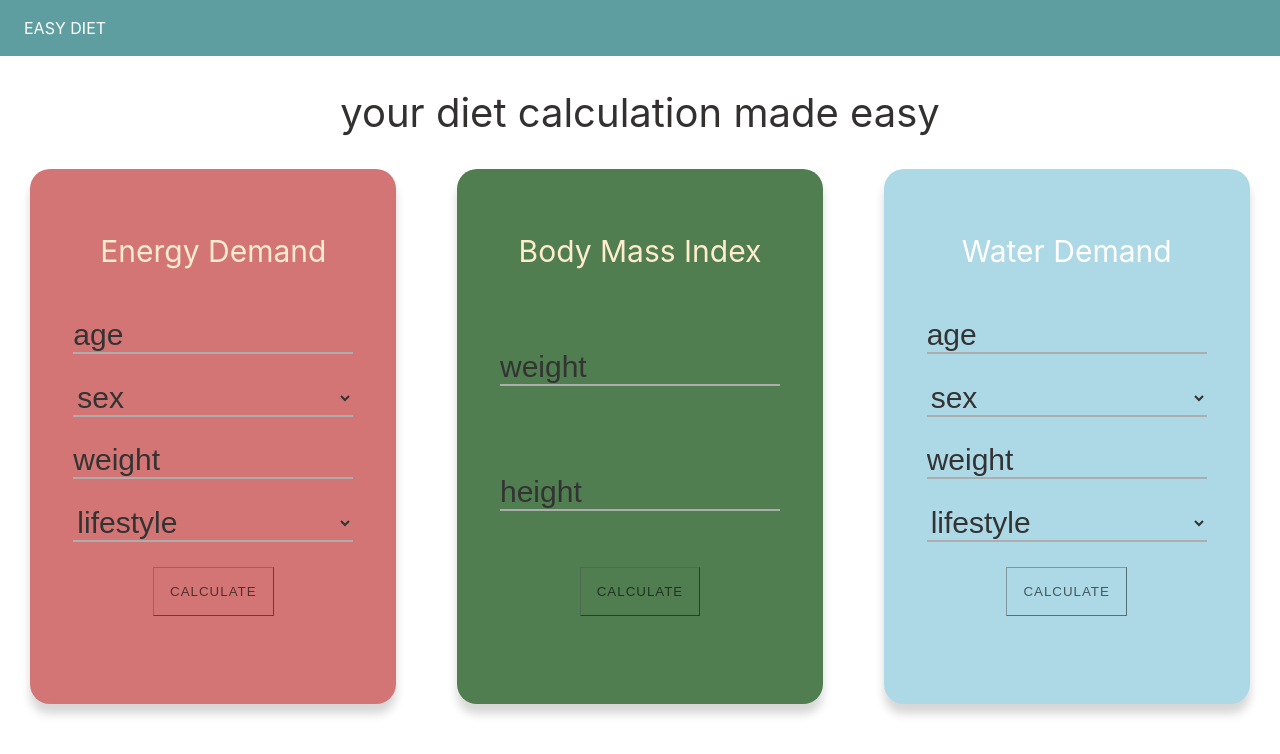
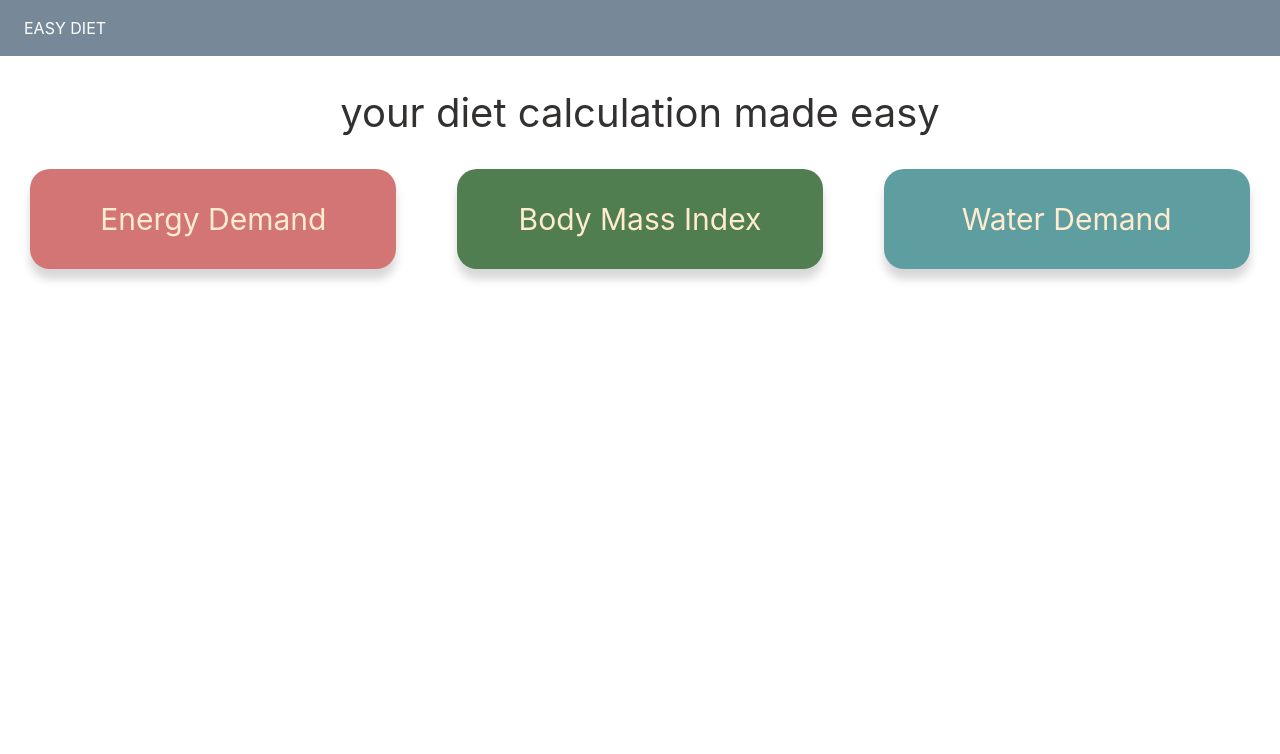
Before and after one commit to frontendpole/ReactApp-DietKit, a React (Create React App) app: page / in a window 1280 px wide. Shown: the top 754 px of the page. Built offline with nearby package versions, Linux system fonts and the light colour scheme.

Commit message:
Add React Router

```diff
--- a/src/App.js
+++ b/src/App.js
@@ -6,19 +6,57 @@ import { CardBMI } from './containers/Card/CardBMI/CardBMI'
 import { CardEnergy } from './containers/Card/CardEnergy/CardEnergy'
 import { CardWater } from './containers/Card/CardWater/CardWater'
 import Footer from './components/Footer/Footer'
+import {
+  BrowserRouter as Router,
+  Switch,
+  Route,
+} from "react-router-dom";
+import ChoiceEnergy from './elements/Choice/ChoiceEnergy/ChoiceEnergy'
+import ChoiceBMI from './elements/Choice/ChoiceBMI/ChoiceBMI'
+import ChoiceWater from './elements/Choice/ChoiceWater/ChoiceWater'
 
 export class App extends Component {
   render() {
     return (
       <div className={classes.AppWrapper}>
-        <Nav />
+        <Router>
+          <Switch>
+            <Route exact path='/'>
+              <Nav backgroundColor='lightslategray' />
               <Header content='your diet calculation made easy' fontSize='40px' />
               <div className={classes.AppMain}>
+                <ChoiceEnergy />
+                <ChoiceBMI />
+                <ChoiceWater />
+              </div>
+              <Footer />
+            </Route>
+            <Route path='/EnergyDemandCalculator'>
+              <Nav backgroundColor='rgb(211, 117, 117)' />
+              <Header content='calculate the daily energy demand' fontSize='40px' />
+              <div className={classes.AppMain}>
                 <CardEnergy />
+              </div>
+              <Footer />
+            </Route>
+            <Route path='/BMICalculator'>
+              <Nav backgroundColor='rgb(80, 126, 80)' />
+              <Header content='calculate the body mass index' fontSize='40px' />
+              <div className={classes.AppMain}>
                 <CardBMI />
+              </div>
+              <Footer />
+            </Route>
+            <Route path='/WaterDemandCalculator'>
+              <Nav backgroundColor='cadetblue' />
+              <Header content='calculate the daily water demand' fontSize='40px' />
+              <div className={classes.AppMain}>
                 <CardWater />
               </div>
               <Footer />
+            </Route>
+          </Switch>
+        </Router>
       </div>
     );
   }
--- /dev/null
+++ b/src/components/Form/FormWater/FormWater.js
@@ -0,0 +1,26 @@
+import React, { Component } from 'react';
+import classes from '../Form.module.css'
+import Input from '../../../elements/InputField/InputField'
+
+export const formWater = (props) => {
+  return (
+    <div className={classes.FormWrapper}>
+      <Input
+        type='text'
+        name='weight'
+        placeholder='weight'
+        value={props.value}
+        onChange={props.onChange}>
+      </Input>
+      <select className={classes.select} name='training' onChange={props.onChange}>
+        <option className={classes.option} value="training">training</option>
+        <option value="no training day">no training day</option>
+        <option value="mild training day">mild training day</option>
+        <option value="moderate training day">moderate training day</option>
+        <option value="hard training day">hard training day</option>
+      </select>
+    </div>
+  )
+}
+
+export default formWater;
--- a/src/components/Nav/Nav.js
+++ b/src/components/Nav/Nav.js
@@ -1,12 +1,14 @@
 import React from 'react';
-
 import classes from './Nav.module.css';
+import {
+  Link
+} from "react-router-dom";
 
 const nav = (props) => {
   return (
-    <nav className={classes.Nav}>
-      <a className={classes.Logo} href="#">EASY DIET</a>
-    </nav>
+    <nav className={classes.Nav} style={{ backgroundColor: props.backgroundColor }}>
+      <Link className={classes.Logo} to='/'>EASY DIET</Link>
+    </nav >
   );
 }
 
--- a/src/components/Nav/Nav.module.css
+++ b/src/components/Nav/Nav.module.css
@@ -3,7 +3,6 @@
   padding: .5rem 1.5rem;
   height: 100%;
   min-height: 2.5rem;
-  background: cadetblue;
   display: flex;
   align-items: center;
   justify-content: flex-start;
--- a/src/containers/Card/CardWater/CardWater.js
+++ b/src/containers/Card/CardWater/CardWater.js
@@ -1,16 +1,14 @@
 import React, { Component } from 'react';
 import classes from '../../Card/Card.module.css';
 import Header from '../../../components/Header/Header';
-import FormEnergy from '../../../components/Form/FormEnergy/FormEnergy'
+import FormWater from '../../../components/Form/FormWater/FormWater'
 import Button from '../../../elements/Button/Button'
 import Result from '../../../elements/Result/Result'
 
 export class CardWater extends Component {
   state = {
-    age: '',
-    sex: '',
     weight: '',
-    lifestyle: '',
+    training: '',
     result: ''
   }
 
@@ -25,73 +23,30 @@ export class CardWater extends Component {
   }
 
   startCalc = () => {
-    let age = this.state.age
-    let sex = this.state.sex
     let weight = this.state.weight
-    let lifestyle = this.state.lifestyle
-    if (age && sex != "sex" && weight && lifestyle != 'lifestyle') {
-      if (age >= 10 && age <= 18) {
-        if (sex === 'male') {
-          let result = (weight * 17.5) + 651;
-          let lifestyleValue = lifestyle === 'sedentary' ? 1.4 : lifestyle === 'moderate' ? 1.7 : lifestyle === 'active' ? 2 : console.log('something wrong with the result');
-          result = result * lifestyleValue;
-          result = `${Math.floor(result)} kcal`;
+    let training = this.state.training
+    if (weight && training != 'training') {
+      let result = (weight / 10 * 300)
+      if (training === 'no training day') {
+        this.setState({
+          result: result + ' ml'
+        });
+      }
+      if (training === 'mild training day') {
+        result = result + 500 + ' ml'
         this.setState({
           result
         });
-        }
-        if (sex === 'female') {
-          let result = (weight * 12.2) + 746;
-          let lifestyleValue = lifestyle === 'sedentary' ? 1.4 : lifestyle === 'moderate' ? 1.7 : lifestyle === 'active' ? 2 : console.log('something wrong with the result');
-          result = result * lifestyleValue;
-          result = `${Math.floor(result)} kcal`;
+      } else if (training === 'moderate training day') {
+        result = result + 1000 + ' ml'
         this.setState({
           result
         });
-        }
-      }
-      else if (age >= 19 && age <= 30) {
-        if (sex === 'male') {
-          let result = (weight * 15.3) + 679;
-          let lifestyleValue = lifestyle === 'sedentary' ? 1.4 : lifestyle === 'moderate' ? 1.7 : lifestyle === 'active' ? 2 : console.log('something wrong with the result');
-          result = result * lifestyleValue;
-          result = `${Math.floor(result)} kcal`;
+      } else if (training === 'hard training day') {
+        result = result + 1500 + ' ml'
         this.setState({
           result
         });
-        }
-        if (sex === 'female') {
-          let result = (weight * 14.7) + 496;
-          let lifestyleValue = lifestyle === 'sedentary' ? 1.4 : lifestyle === 'moderate' ? 1.7 : lifestyle === 'active' ? 2 : console.log('something wrong with the result');
-          result = result * lifestyleValue;
-          result = `${Math.floor(result)} kcal`;
-          this.setState({
-            result
-          });
-        }
-      }
-      else if (age >= 31 && age <= 100) {
-        if (sex === 'male') {
-          let result = (weight * 11.6) + 879;
-          let lifestyleValue = lifestyle === 'sedentary' ? 1.4 : lifestyle === 'moderate' ? 1.7 : lifestyle === 'active' ? 2 : console.log('something wrong with the result');
-          result = result * lifestyleValue;
-          result = `${Math.floor(result)} kcal`;
-          this.setState({
-            result
-          });
-        }
-        if (sex === 'female') {
-          let result = (weight * 8.7) + 829;
-          let lifestyleValue = lifestyle === 'sedentary' ? 1.4 : lifestyle === 'moderate' ? 1.7 : lifestyle === 'active' ? 2 : console.log('something wrong with the result');
-          result = result * lifestyleValue;
-          result = `${Math.floor(result)} kcal`;
-          this.setState({
-            result
-          });
-        }
-      }
-      else {
-        alert("Your age must be from 10 to 100, please put another age value.")
       }
     } else {
       alert('Please put all of the data.')
@@ -101,9 +56,9 @@ export class CardWater extends Component {
 
   render() {
     return (
-      <div className={classes.Card} style={{ backgroundColor: 'lightblue' }}>
+      <div className={classes.Card} style={{ backgroundColor: 'cadetblue' }}>
         <Header content='Water Demand' color='white' fontSize='30px' />
-        <FormEnergy
+        <FormWater
           onChange={this.inputHandler}
         />
         <Button onClick={this.startCalc} />
--- /dev/null
+++ b/src/elements/Choice/Choice.module.css
@@ -0,0 +1,19 @@
+.Choice {
+  display: flex;
+  /* flex-direction: column; */
+  justify-content: space-around;
+  align-items: center;
+  width: 100%;
+  max-width: 350px;
+  max-height: 600px;
+  margin: 0 auto;
+  border-radius: 20px;
+  box-shadow: 0 10px 10px 0 rgba(0, 0, 0, .16);
+  padding: 2rem 0.5rem;
+}
+
+.Choice a {
+  color: blanchedalmond;
+  font-size: 30px;
+  text-decoration: none;
+}
--- /dev/null
+++ b/src/elements/Choice/ChoiceBMI/ChoiceBMI.js
@@ -0,0 +1,18 @@
+import React from 'react';
+import classes from '../Choice.module.css'
+import {
+  BrowserRouter as Router,
+  Switch,
+  Route,
+  Link
+} from "react-router-dom";
+
+const choiceBMI = (props) => {
+  return (
+    <div className={classes.Choice} style={{ backgroundColor: 'rgb(80, 126, 80)' }}>
+      <Link to='BMICalculator'>Body Mass Index</Link>
+    </div>
+  );
+}
+
+export default choiceBMI;
--- /dev/null
+++ b/src/elements/Choice/ChoiceEnergy/ChoiceEnergy.js
@@ -0,0 +1,18 @@
+import React from 'react';
+import classes from '../Choice.module.css'
+import {
+  BrowserRouter as Router,
+  Switch,
+  Route,
+  Link
+} from "react-router-dom";
+
+const choiceEnergy = (props) => {
+  return (
+    <div className={classes.Choice} style={{ backgroundColor: 'rgb(211, 117, 117)' }}>
+      <Link to='EnergyDemandCalculator'>Energy Demand</Link>
+    </div>
+  );
+}
+
+export default choiceEnergy;
--- /dev/null
+++ b/src/elements/Choice/ChoiceWater/ChoiceWater.js
@@ -0,0 +1,15 @@
+import React from 'react';
+import classes from '../Choice.module.css'
+import {
+  Link
+} from "react-router-dom";
+
+const choiceWater = (props) => {
+  return (
+    <div className={classes.Choice} style={{ backgroundColor: 'cadetblue' }}>
+      <Link to='/WaterDemandCalculator'>Water Demand</Link>
+    </div>
+  );
+}
+
+export default choiceWater;
```
Lines whose indentation alone changed are shown as unchanged.
